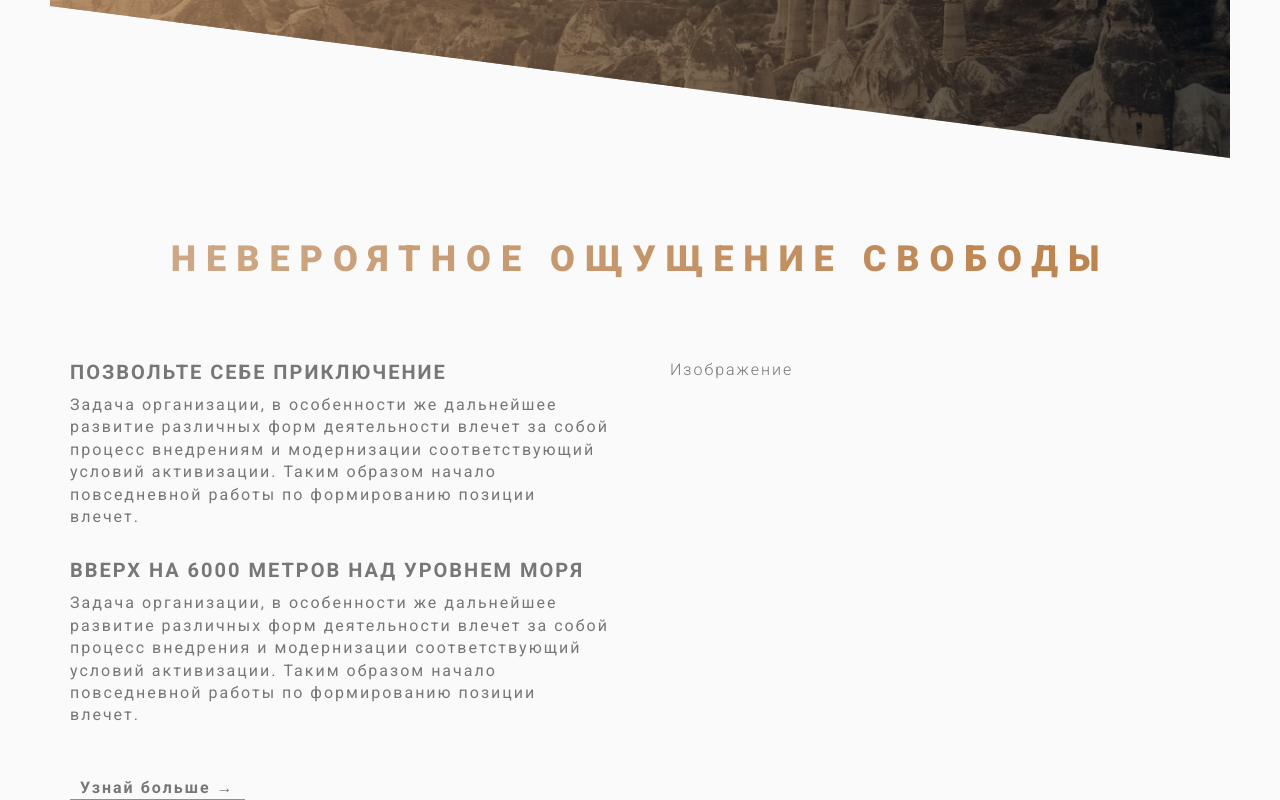
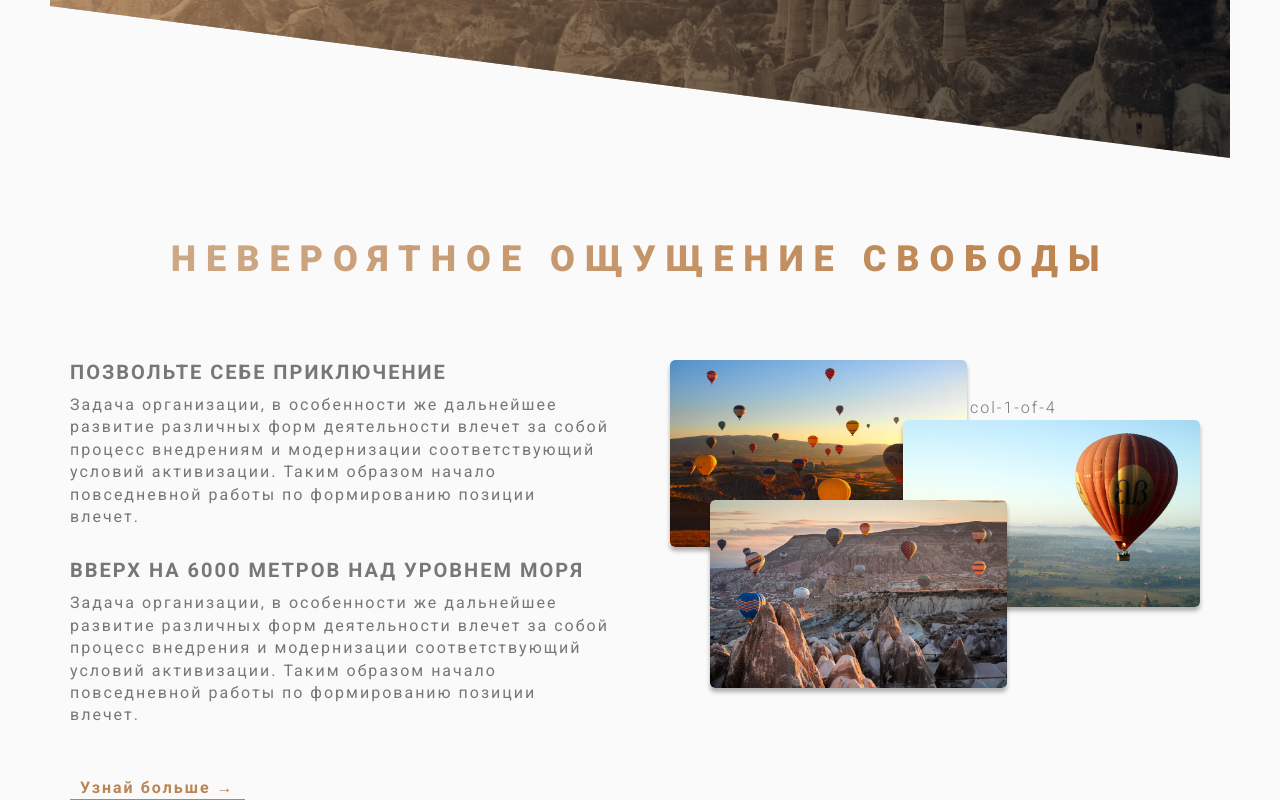
Before and after one commit to ArtyomUschenko/site, a plain HTML site: page Lessons-5PRO/scr/index.html in a window 1280 px wide. Shown: the part 652-1452 px from the top of the page. Drawn offline with Linux system fonts and the light colour scheme.

Commit message:
Cобственные иконочные шрифты

```diff
--- /dev/null
+++ b/Lessons-5PRO/scr/css/icon-font.css
@@ -0,0 +1,39 @@
+@font-face {
+  font-family: 'icomoon';
+  src:  url('fonts/icomoon.eot?jgfm70');
+  src:  url('fonts/icomoon.eot?jgfm70#iefix') format('embedded-opentype'),
+    url('fonts/icomoon.ttf?jgfm70') format('truetype'),
+    url('fonts/icomoon.woff?jgfm70') format('woff'),
+    url('fonts/icomoon.svg?jgfm70#icomoon') format('svg');
+  font-weight: normal;
+  font-style: normal;
+  font-display: block;
+}
+
+[class^="icon-"], [class*=" icon-"] {
+  /* use !important to prevent issues with browser extensions that change fonts */
+  font-family: 'icomoon' !important;
+  speak: never;
+  font-style: normal;
+  font-weight: normal;
+  font-variant: normal;
+  text-transform: none;
+  line-height: 1;
+
+  /* Better Font Rendering =========== */
+  -webkit-font-smoothing: antialiased;
+  -moz-osx-font-smoothing: grayscale;
+}
+
+.icon-Vector:before {
+  content: "\e900";
+}
+.icon-Vector-1:before {
+  content: "\e901";
+}
+.icon-Vector-2:before {
+  content: "\e902";
+}
+.icon-Vector-3:before {
+  content: "\e903";
+}
--- a/Lessons-5PRO/scr/index.html
+++ b/Lessons-5PRO/scr/index.html
@@ -3,8 +3,9 @@
 <head>
 	<meta charset="UTF-8">
     <meta name="viewport" content="width=device-width, initial-scale=1">
+	<link href="https://fonts.googleapis.com/css2?family=Roboto:ital,wght@0,100;0,300;0,400;0,500;0,700;0,900;1,100;1,300;1,400;1,500;1,700;1,900&display=swap" rel="stylesheet">
 	<link rel="stylesheet" href="css/style.css">
-	<link href="https://fonts.googleapis.com/css2?family=Roboto:ital,wght@0,100;0,300;0,400;0,500;0,700;0,900;1,100;1,300;1,400;1,500;1,700;1,900&display=swap" rel="stylesheet">
+	<link rel="stylesheet" href="css/icon-font.css">
 	<title>Ballons</title>
 </head>
 <body>
@@ -28,7 +29,6 @@
 						невероятное ощущение свободы
 					</h2>
 				</div>
-
 				<div class="row">
 					<div class="col-1-of-2">
 						<h3 class="title-third margin-bottom-10px">
@@ -41,14 +41,34 @@
 						</h3>
 						<p class="paragraph margin-bottom-50px">Задача организации, в особенности же дальнейшее развитие различных форм деятельности влечет за собой процесс внедрения и модернизации соответствующий условий активизации. Таким образом начало повседневной работы по формированию позиции влечет.</p>
 						<a href="#" class="btn-text ">Узнай больше &rarr;</a>
-
 					</div>
 
 					<div class="col-1-of-2">
-						Изображение
+						<div class="composition">
+							<img src="img/photo-ballons-1.png" class="composition__photo composition__photo_n1">
+							<img src="img/photo-ballons-2.png" class="composition__photo composition__photo_n2">
+							<img src="img/photo-ballons-3.png" class="composition__photo composition__photo_n3">
+						</div>
 					</div>
 				</div>
-
+			</section>
+			<section class="section-adventure">
+				<div class="row">
+					<div class="col-1-of-4">
+						<div class="advenure-card">
+							<i class="adventure--card_icon icon-Vector-3"></i>
+						</div>
+					</div>
+					<div class="col-1-of-4">
+						col-1-of-4
+					</div>
+					<div class="col-1-of-4">
+						col-1-of-4
+					</div>
+					<div class="col-1-of-4">
+						col-1-of-4
+					</div>
+				</div>
 			</section>
 		</main>
 
--- a/Lessons-5PRO/scr/saas/base/_typography.sass
+++ b/Lessons-5PRO/scr/saas/base/_typography.sass
@@ -36,7 +36,7 @@ body
 .title-secondary
   text-align: center
   display: inline-block
-  font-size: $font-size-paragraph-h
+  font-size: $font-size-paragraph-h2
   letter-spacing: 1rem
   text-transform: uppercase
   font-weight: 800
--- a/Lessons-5PRO/scr/saas/components/_button-text.sass
+++ b/Lessons-5PRO/scr/saas/components/_button-text.sass
@@ -4,7 +4,7 @@
   font-weight: 700
   line-height: .2rem
   font-size: $font-size-paragraph-16
-  color: $color-gray
+  color: $color-brown-light
   text-decoration: none
   padding: 1rem
   border-bottom: .1rem solid $color-brown-light
--- /dev/null
+++ b/Lessons-5PRO/scr/saas/components/_composition.sass
@@ -0,0 +1,25 @@
+.composition
+  position: relative
+  &__photo
+    width: 55%
+    box-shadow: $box-shadow
+    border-radius: .5rem
+    position: absolute
+    z-index: 10
+    transition: all .2s
+    outline-offset: 1rem
+    &_n1
+      top: 0
+      left: 0rem
+    &_n2
+      top: 6rem
+      right: 1rem
+    &_n3
+      top: 14rem
+      left: 4rem
+    &:hover
+      outline: 1rem solid $color-brown-light
+      transform: scale(1.1)
+      z-index: 20
+  &:hover &__photo:not(:hover)
+    transform: scale(.95)
--- a/Lessons-5PRO/scr/saas/style.sass
+++ b/Lessons-5PRO/scr/saas/style.sass
@@ -10,6 +10,7 @@
 
 @import "components/button"
 @import "components/button-text"
+@import "components/composition"
 
 @import "layout/grid"
 @import "layout/header"
```
Also changed, not shown: Lessons-5PRO/scr/css/fonts/icomoon.ttf (added), Lessons-5PRO/scr/css/fonts/icomoon.woff (added), Lessons-5PRO/scr/css/style.css, Lessons-5PRO/scr/img/photo-ballons-1.png (added), Lessons-5PRO/scr/img/photo-ballons-2.png (added), Lessons-5PRO/scr/img/photo-ballons-3.png (added), 2 other files.
